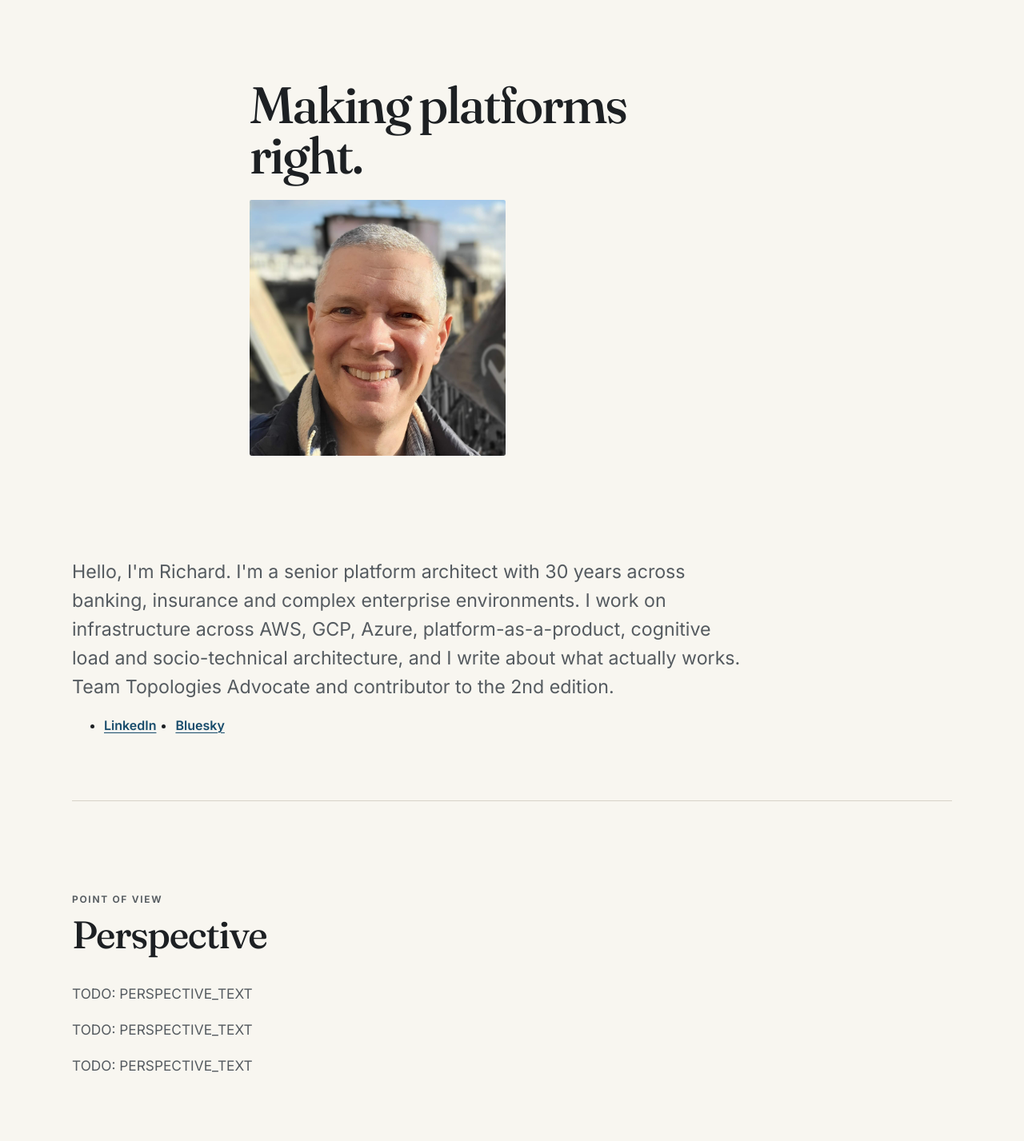
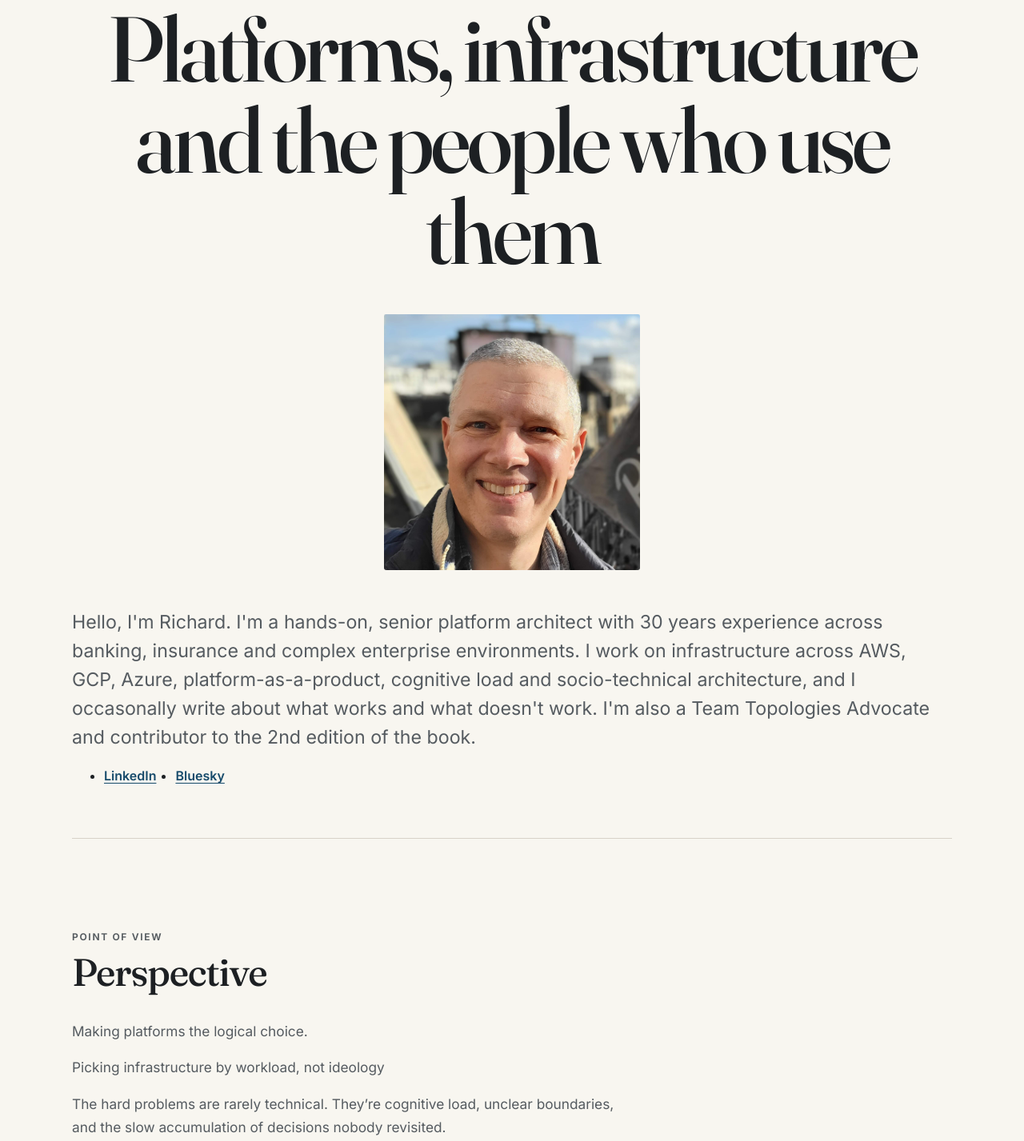
Before and after one commit to bownie/richardwbown_com_website, an Astro site: page / in a window 1280 px wide. Shown: the part 118-1545 px from the top of the page at 80% size. Built offline with nearby package versions, Linux system fonts and the light colour scheme; Astro itself is replaced by a stand-in of ours; no server answers.

Commit message:
last fiddle

```diff
--- a/src/pages/index.astro
+++ b/src/pages/index.astro
@@ -45,9 +45,9 @@ const person = {
 >
   <div class="home-page">
     <section class="hero" aria-labelledby="hero-title">
-        <div class="reading-layout">
+      <div class="hero-content">
         <h1 class="hero-title" id="hero-title">
-          Making platforms right.
+          Platforms, infrastructure and the people who use them
         </h1>
         <Image
           class="profile-photo"
@@ -57,23 +57,19 @@ const person = {
           loading="eager"
           fetchpriority="high"
         />
-        </div>
-
         <p class="hero-intro">
-        Hello, I'm Richard. I'm a senior platform architect with 30 years across banking,
-        insurance and complex enterprise environments. I work on infrastructure across AWS,
-        GCP, Azure, platform-as-a-product, cognitive load and socio-technical architecture,
-        and I write about what
-        actually works. Team Topologies Advocate and contributor to the 2nd edition.
-      </p>
-
-      <p>
-
+          Hello, I'm Richard. I'm a hands-on, senior platform architect with
+          30 years experience across banking, insurance and complex enterprise
+          environments. I work on infrastructure across AWS, GCP, Azure,
+          platform-as-a-product, cognitive load and socio-technical architecture,
+          and I occasonally write about what works and what doesn't work. I'm also a
+          Team Topologies Advocate and contributor to the 2nd edition of the book.
         </p>
         <ul class="hero-links" aria-label="Contact links">
           <li><a href={socialLinks.linkedin}>LinkedIn</a></li>
           <li><a href={socialLinks.bluesky}>Bluesky</a></li>
         </ul>
+      </div>
     </section>
 
     <section
@@ -86,9 +82,11 @@ const person = {
         <h2 id="perspective-title">Perspective</h2>
       </header>
       <div class="perspective-copy">
-        <p>TODO: PERSPECTIVE_TEXT</p>
-        <p>TODO: PERSPECTIVE_TEXT</p>
-        <p>TODO: PERSPECTIVE_TEXT</p>
+        <p>Making platforms the logical choice.</p>
+        <p>Picking infrastructure by workload, not ideology</p>
+        <p>The hard problems are rarely technical. They’re cognitive load,
+          unclear boundaries, and the slow accumulation of decisions nobody
+          revisited.</p>
       </div>
     </section>
 
@@ -225,7 +223,7 @@ const person = {
         <p class="section-label">Contact</p>
         <h2 id="contact-title">Get in touch</h2>
       </header>
-      <p class="perspective-copy">TODO: CONTACT_LINE</p>
+      <p class="perspective-copy">If you’re working on platform strategy, developer experience or engineering culture, I’m happy to talk.</p>
       <ul class="contact-links">
         <li><a href={socialLinks.linkedin}>LinkedIn</a></li>
         <li><a href={socialLinks.bluesky}>Bluesky</a></li>
--- a/src/styles/global.css
+++ b/src/styles/global.css
@@ -32,6 +32,7 @@
     sans-serif;
   --content-width: 1100px;
   --reading-width: 65ch;
+  --hero-width: var(--content-width);
   --space-1: 0.5rem;
   --space-2: 1rem;
   --space-3: 1.5rem;
@@ -156,7 +157,7 @@ ol {
 
 .header-inner {
   display: flex;
-  width: min(calc(100% - 3rem), var(--reading-width));
+  width: min(calc(100% - 3rem), var(--hero-width));
   min-height: var(--header-height);
   align-items: center;
   justify-content: space-between;
@@ -176,7 +177,7 @@ ol {
 .mobile-nav-links {
   display: flex;
   align-items: center;
-  gap: clamp(0.7rem, 1.7vw, 1.5rem);
+  gap: clamp(0.5rem, 1vw, 0.875rem);
 }
 
 .desktop-nav a,
@@ -243,31 +244,34 @@ main {
 }
 
 .hero {
-  padding-block: clamp(2rem, 6vw, 4rem);
+  padding-block: clamp(1.5rem, 4vw, 3rem);
 }
 
-.hero-content {
-  width: min(100%, var(--reading-width));
+.hero .reading-layout {
+  width: min(100%, var(--hero-width));
+  padding-block: 0;
   margin-inline: auto;
 }
 
 .hero-title {
-  max-width: 12ch;
+  width: 100%;
   font-size: clamp(3.2rem, 9vw, 7.5rem);
   line-height: 0.99;
   overflow-wrap: anywhere;
+  text-align: center;
 }
 
 .hero-intro {
-  max-width: 58ch;
-  margin-block: var(--space-2);
+  width: min(100%, var(--hero-width));
+  margin: var(--space-2) auto;
   color: var(--muted);
   font-size: clamp(1.15rem, 2.2vw, 1.45rem);
   line-height: 1.55;
 }
 
 .hero .profile-photo {
-  margin-block: var(--space-1);
+  display: block;
+  margin: var(--space-6) auto;
 }
 
 .hero-links,
@@ -275,6 +279,11 @@ main {
   display: flex;
   flex-wrap: wrap;
   gap: var(--space-1) var(--space-3);
+}
+
+.hero-links {
+  width: min(100%, var(--hero-width));
+  margin-inline: auto;
 }
 
 .hero-links a,
@@ -558,7 +567,7 @@ time {
 
 @media (max-width: 720px) {
   .header-inner {
-    width: min(calc(100% - 2rem), var(--reading-width));
+    width: min(calc(100% - 2rem), var(--hero-width));
   }
 
   .desktop-nav {
```
Lines whose indentation alone changed are shown as unchanged.
